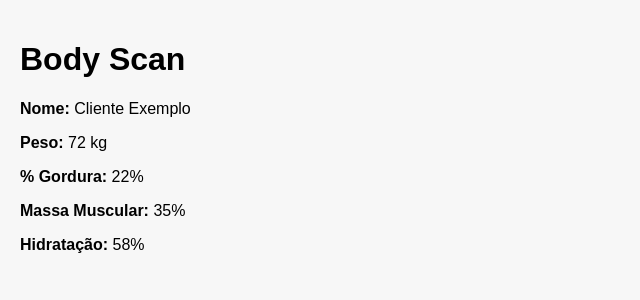
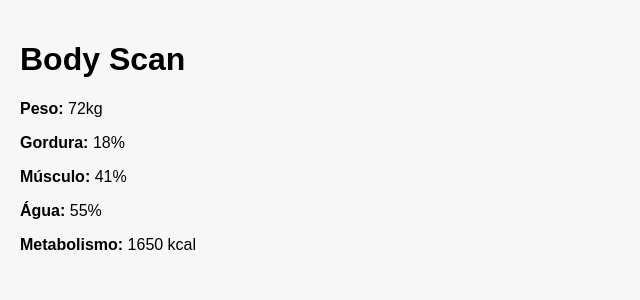
Before and after one commit to clinicglobal/clinicglobal-platform, a Next.js app: page /body-scan in a window 1280 px wide. Shown: the top 300 px of the page, without its empty margins (0-640 px from the left). Built offline with nearby package versions, Linux system fonts and the light colour scheme.

Commit message:
Update page.jsx
Signed-off-by: clinicglobal <clinicglobalbd@gmail.com>

```diff
--- a/app/body-scan/page.jsx
+++ b/app/body-scan/page.jsx
@@ -2,9 +2,12 @@
 
 import { useState, useEffect } from "react";
 
-// Impede erro de pre-render no Netlify
+// Impede erros de pre-render no Netlify
 export const dynamic = "force-dynamic";
 export const fetchCache = "force-no-store";
+
+// Desabilita qualquer pré-render
+export const revalidate = 0;
 
 export default function BodyScanPage() {
   const [loading, setLoading] = useState(true);
@@ -14,17 +17,17 @@ export default function BodyScanPage() {
     async function carregar() {
       setLoading(true);
 
-      // MOCK TEMPORÁRIO
-      const mock = {
-        nome: "Cliente Exemplo",
-        peso: "72 kg",
-        gordura: "22%",
-        musculos: "35%",
-        hidratacao: "58%",
+      // MOCK TEMPORÁRIO — ajuste depois quando conectar API
+      const dadosMock = {
+        peso: "72kg",
+        gordura: "18%",
+        musculo: "41%",
+        agua: "55%",
+        metabolismo: "1650 kcal",
       };
 
       setTimeout(() => {
-        setDados(mock);
+        setDados(dadosMock);
         setLoading(false);
       }, 800);
     }
@@ -32,17 +35,25 @@ export default function BodyScanPage() {
     carregar();
   }, []);
 
-  if (loading) return <p style={{ padding: 20 }}>Carregando dados…</p>;
+  if (loading) {
+    return (
+      <div style={{ padding: 20 }}>
+        <h2>Carregando Body Scan...</h2>
+      </div>
+    );
+  }
 
   return (
     <div style={{ padding: 20 }}>
       <h1>Body Scan</h1>
 
-      <p><strong>Nome:</strong> {dados.nome}</p>
-      <p><strong>Peso:</strong> {dados.peso}</p>
-      <p><strong>% Gordura:</strong> {dados.gordura}</p>
-      <p><strong>Massa Muscular:</strong> {dados.musculos}</p>
-      <p><strong>Hidratação:</strong> {dados.hidratacao}</p>
+      <div style={{ marginTop: 20 }}>
+        <p><strong>Peso:</strong> {dados.peso}</p>
+        <p><strong>Gordura:</strong> {dados.gordura}</p>
+        <p><strong>Músculo:</strong> {dados.musculo}</p>
+        <p><strong>Água:</strong> {dados.agua}</p>
+        <p><strong>Metabolismo:</strong> {dados.metabolismo}</p>
+      </div>
     </div>
   );
 }
```
